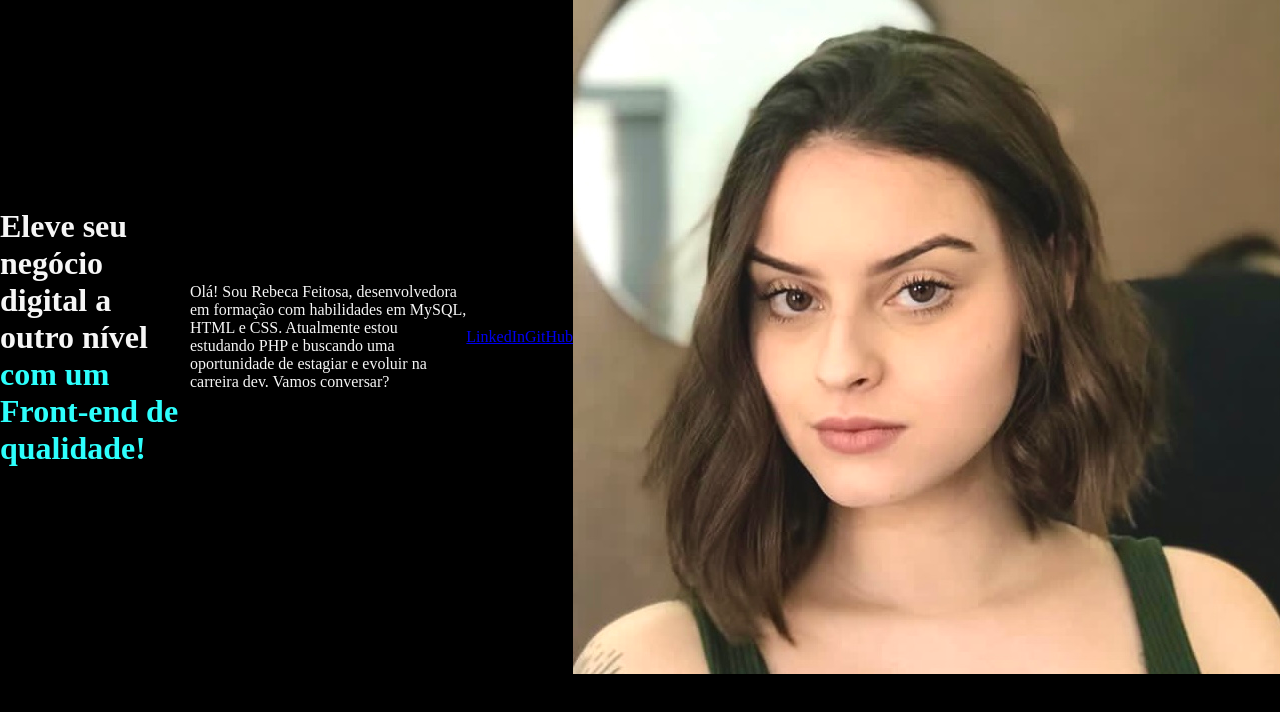
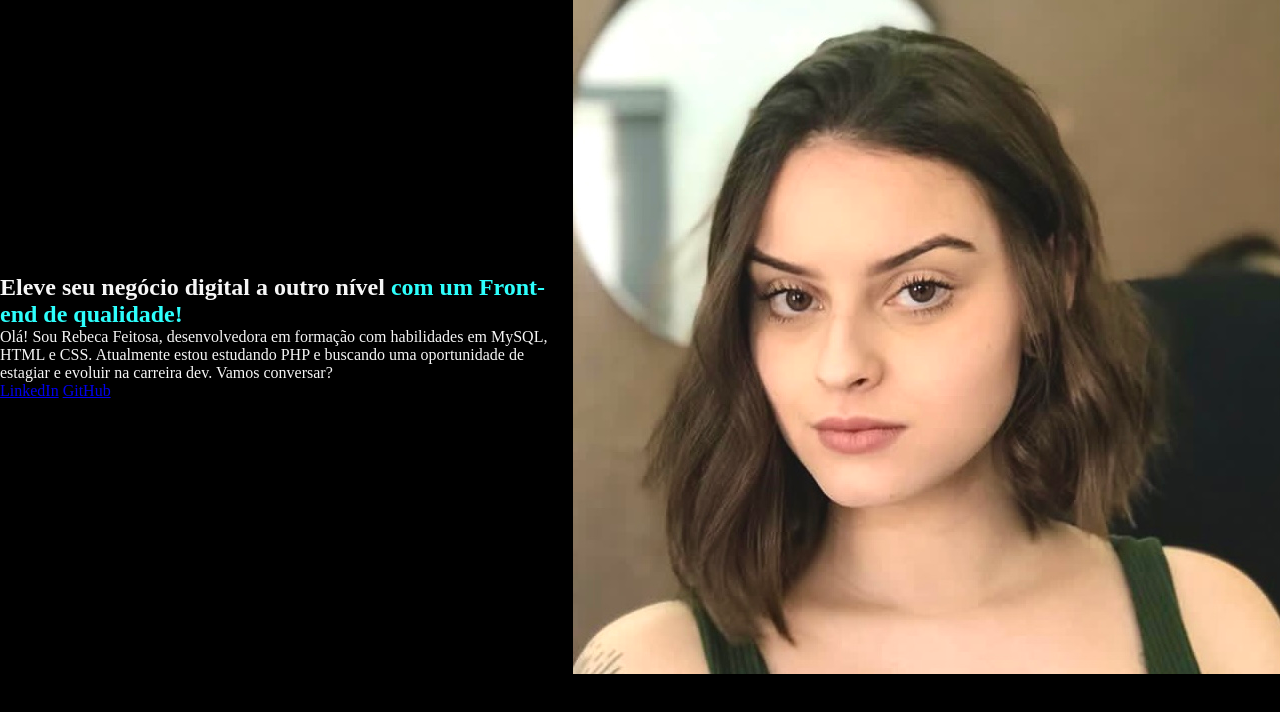
Before and after one commit to RebecaFeitosa/HTML_CSS-Alura, a plain HTML site: page HTML e CSS - ambientes de desenvolvimento, estrutura de arquivos e tags/Portfolio/index.html in a window 1280 px wide. Drawn offline with Linux system fonts and the light colour scheme.

Commit message:
Adicionando section e classes

```diff
--- a/HTML e CSS - ambientes de desenvolvimento, estrutura de arquivos e tags/Portfolio/index.html
+++ b/HTML e CSS - ambientes de desenvolvimento, estrutura de arquivos e tags/Portfolio/index.html
@@ -10,12 +10,14 @@
 <body>
     <header></header>
     <main class="apresentacao">
-        <h1>Eleve seu negócio digital a outro nível <strong class="titulo-destaque">com um Front-end de qualidade!</strong></h1>
-        <p>Olá! Sou Rebeca Feitosa, desenvolvedora em formação com habilidades em MySQL, HTML e CSS.
-        Atualmente estou estudando PHP e buscando uma oportunidade de estagiar e evoluir na carreira
-        dev. Vamos conversar?</p>
-        <a href="https://www.linkedin.com/in/rebeca-feitosa-11b609205/">LinkedIn</a>
-        <a href="https://github.com/RebecaFeitosa">GitHub</a>
+        <section class="apresentacao__conteudo">
+            <h1 class="apresentacao__conteudo__titulo">Eleve seu negócio digital a outro nível <strong class="titulo-destaque">com um Front-end de qualidade!</strong></h1>
+            <p class="apresentacao__conteudo__texto">Olá! Sou Rebeca Feitosa, desenvolvedora em formação com habilidades em MySQL, HTML e CSS.
+            Atualmente estou estudando PHP e buscando uma oportunidade de estagiar e evoluir na carreira
+            dev. Vamos conversar?</p>
+            <a href="https://www.linkedin.com/in/rebeca-feitosa-11b609205/">LinkedIn</a>
+            <a href="https://github.com/RebecaFeitosa">GitHub</a>
+        </section>
         <img src="Rebeca foto.jpg" alt="Foto da Rebeca">
     </main>
     <footer></footer>
```
